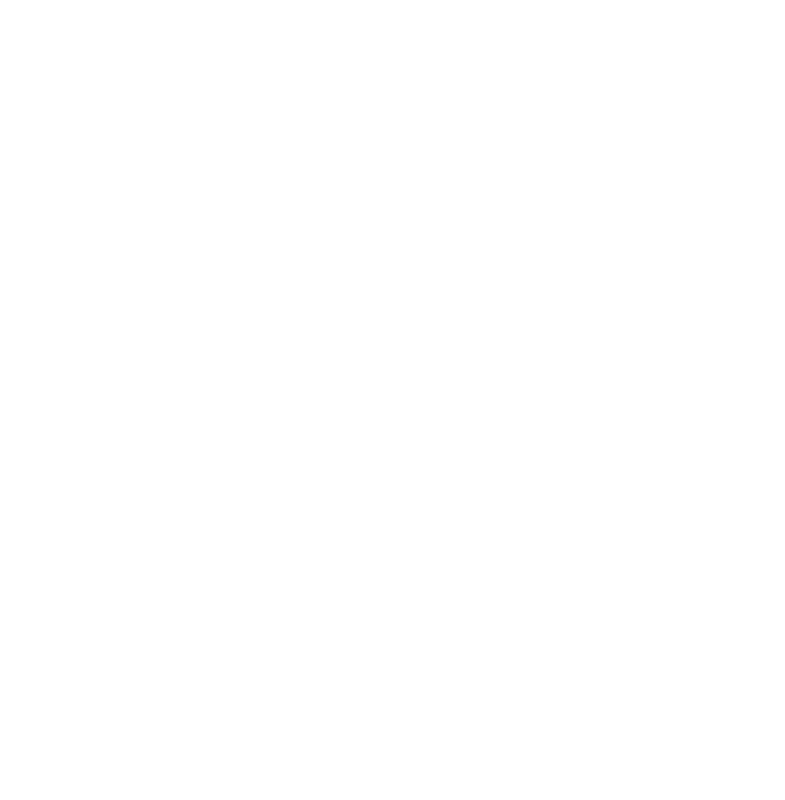
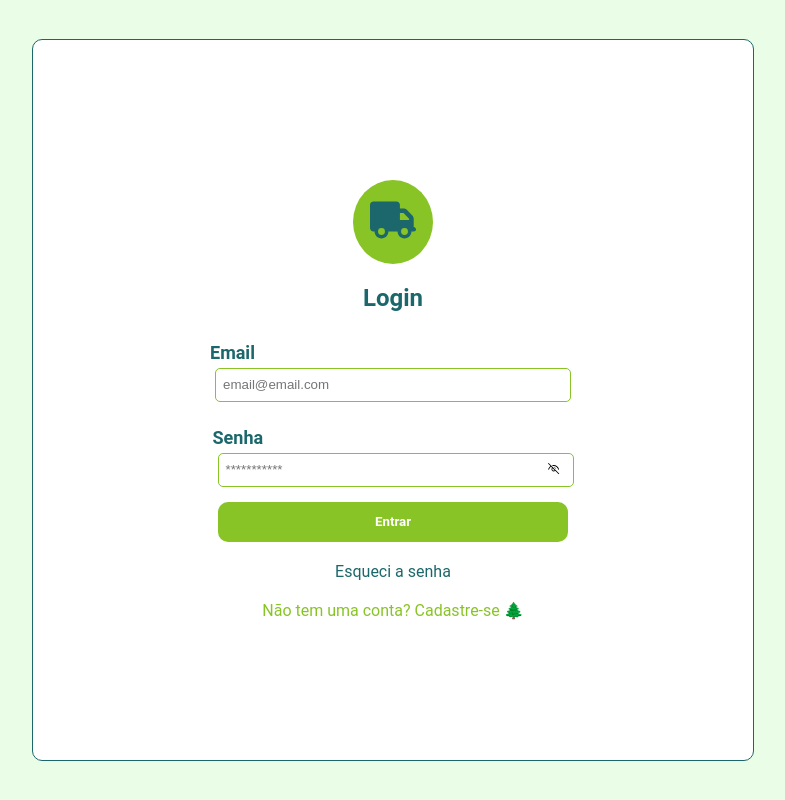
Before and after one commit to felipesantos9/software_engineering_project, a React (Vite) app in the folder client/: page /login in a window 1280 px wide. Before the commit this address had no page. Shown: the whole page, without its empty margins (247-1032 px from the left). Built offline with nearby package versions, Linux system fonts and the light colour scheme.

Commit message:
(feat) route for registatrionpage

```diff
--- a/client/src/Router.tsx
+++ b/client/src/Router.tsx
@@ -1,11 +1,13 @@
 import { BrowserRouter, Route, Routes } from "react-router";
 import LoginPage from "./pages/loginPage/loginPage";
+import RegistrationPage from "./pages/registrationPage/registrationPage";
 
 function Router() {
   return (
     <BrowserRouter>
       <Routes>
-        <Route path="/" element={<LoginPage/>} />
+        <Route path="/login" element={<LoginPage />} />
+        <Route path="/signup" element={<RegistrationPage />} />
       </Routes>
     </BrowserRouter>
   );
```
